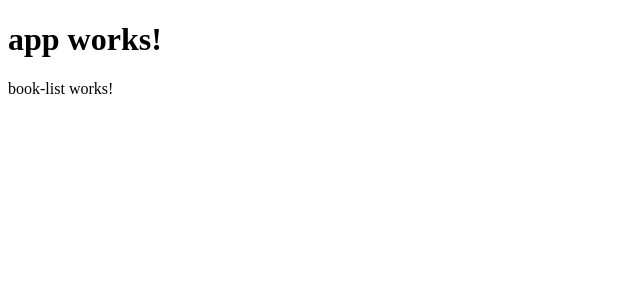
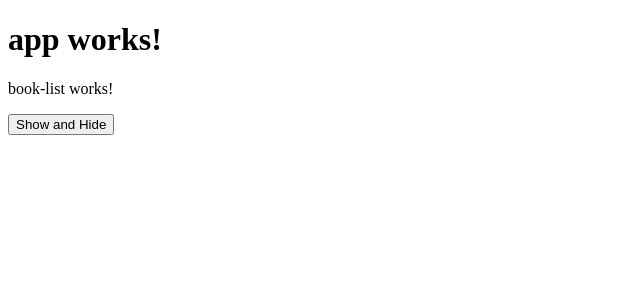
Before and after one commit to KillerCodeMonkey/angular2-rc5-webpack-cli, an Angular app: page / in a window 1280 px wide. Shown: the top 300 px of the page, without its empty margins (0-640 px from the left). Built offline with nearby package versions, Linux system fonts and the light colour scheme.

Commit message:
add isHidden

```diff
--- a/src/app/book-list/book-list.component.html
+++ b/src/app/book-list/book-list.component.html
@@ -1,3 +1,5 @@
-<p>
+<p [hidden]="isHidden">
   book-list works!
 </p>
+
+<button (click)="isHidden=!isHidden">Show and Hide</button>
```
